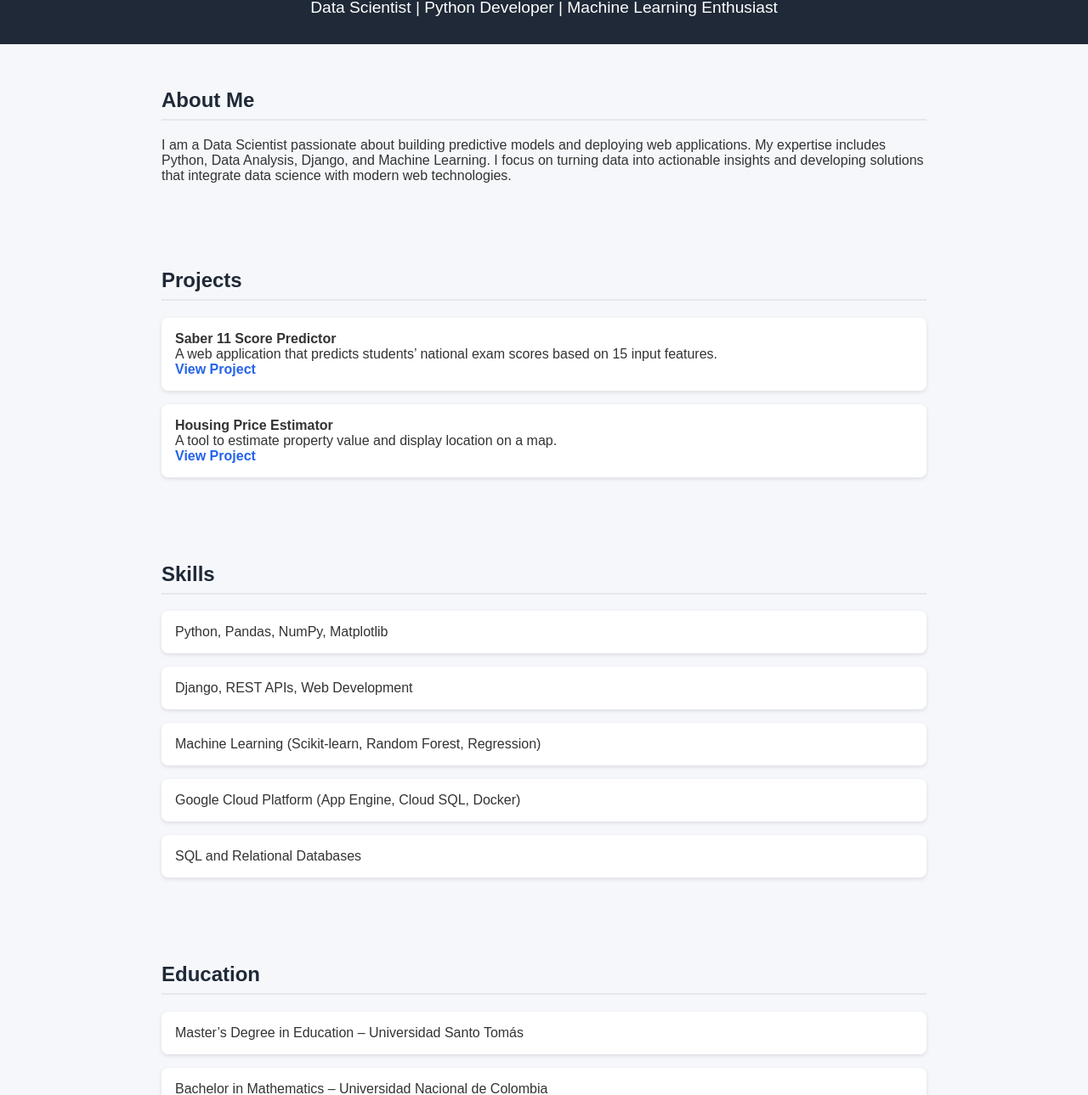
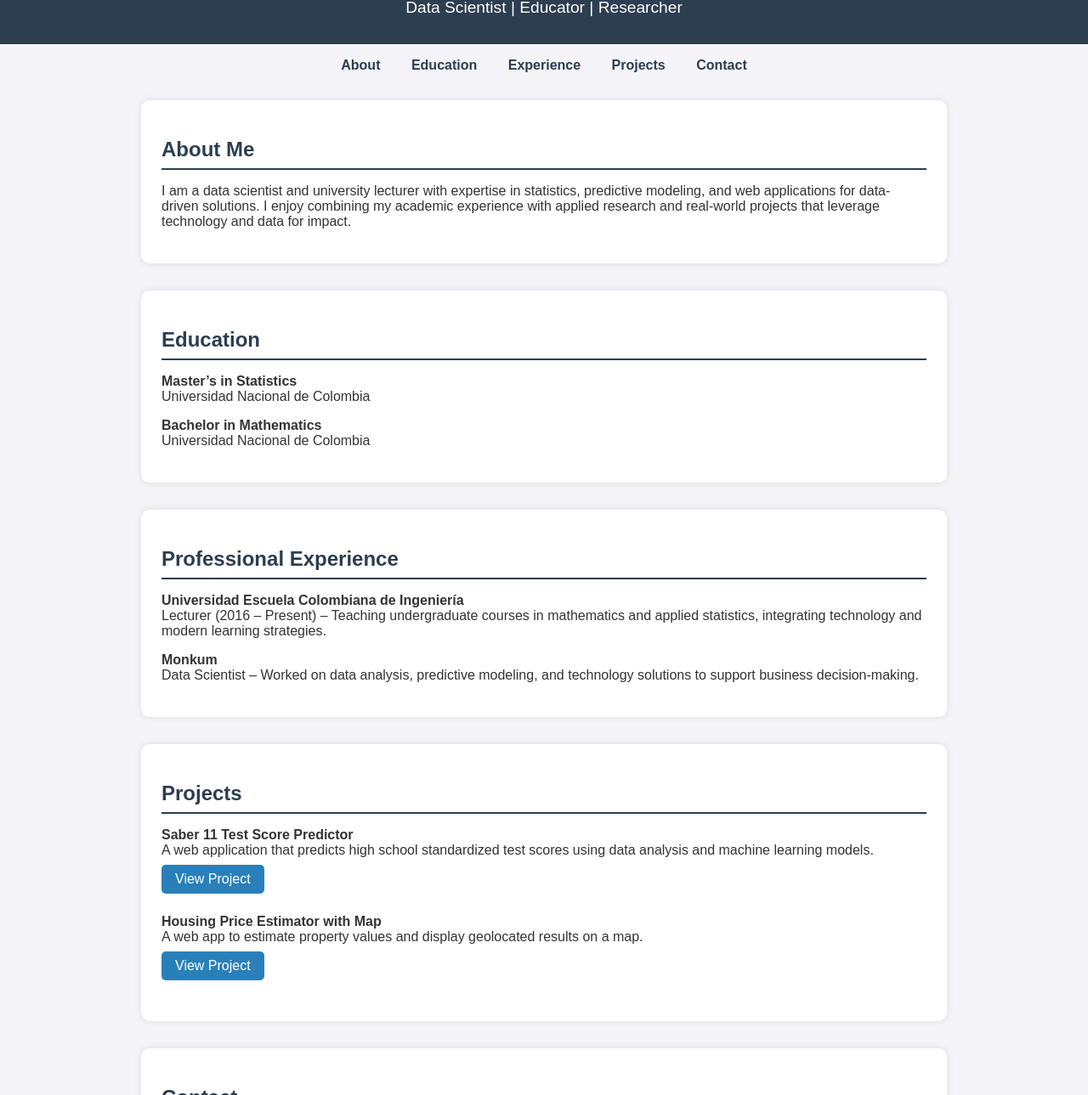
Before and after one commit to Mike80s/Portafolio, a plain HTML site: page index.html in a window 1280 px wide. Shown: the part 87-1376 px from the top of the page at 85% size. Drawn offline with Linux system fonts and the light colour scheme.

Commit message:
Update index.html

```diff
--- a/index.html
+++ b/index.html
@@ -2,143 +2,157 @@
 <html lang="en">
 <head>
   <meta charset="UTF-8">
-  <title>Portfolio - Michael Ramos Hernández</title>
   <meta name="viewport" content="width=device-width, initial-scale=1.0">
+  <title>Michael Fabián Ramos Hernández - Data Scientist Portfolio</title>
   <style>
     body {
       font-family: Arial, sans-serif;
       margin: 0;
       padding: 0;
-      background-color: #f5f7fa;
+      background-color: #f4f4f9;
       color: #333;
     }
     header {
-      background-color: #1f2937;
-      color: #fff;
-      padding: 2rem;
+      background-color: #2c3e50;
+      color: white;
       text-align: center;
+      padding: 2rem 1rem;
     }
     header h1 {
       margin: 0;
       font-size: 2.5rem;
     }
     header p {
+      font-size: 1.2rem;
       margin: 0.5rem 0 0;
-      font-size: 1.2rem;
+    }
+    nav {
+      text-align: center;
+      margin: 1rem 0;
+    }
+    nav a {
+      margin: 0 1rem;
+      text-decoration: none;
+      color: #2c3e50;
+      font-weight: bold;
     }
     section {
-      padding: 2rem;
       max-width: 900px;
-      margin: auto;
+      margin: 2rem auto;
+      padding: 1.5rem;
+      background: white;
+      border-radius: 10px;
+      box-shadow: 0 0 10px rgba(0,0,0,0.1);
     }
     h2 {
-      color: #1f2937;
-      border-bottom: 2px solid #e5e7eb;
+      color: #2c3e50;
+      border-bottom: 2px solid #2c3e50;
       padding-bottom: 0.5rem;
+      margin-bottom: 1rem;
     }
     ul {
-      list-style: none;
+      list-style-type: none;
       padding: 0;
     }
     ul li {
-      background: #fff;
-      margin: 1rem 0;
-      padding: 1rem;
-      border-radius: 8px;
-      box-shadow: 0 2px 5px rgba(0,0,0,0.1);
-    }
-    a {
-      color: #2563eb;
-      text-decoration: none;
-      font-weight: bold;
-    }
-    a:hover {
-      text-decoration: underline;
+      margin-bottom: 1rem;
     }
     footer {
-      background: #1f2937;
-      color: #fff;
       text-align: center;
+      background: #2c3e50;
+      color: white;
       padding: 1rem;
       margin-top: 2rem;
+    }
+    a.button {
+      display: inline-block;
+      padding: 0.5rem 1rem;
+      margin: 0.5rem 0;
+      background: #2980b9;
+      color: white;
+      border-radius: 5px;
+      text-decoration: none;
+    }
+    a.button:hover {
+      background: #1f6391;
     }
   </style>
 </head>
 <body>
   <header>
-    <h1>Michael Ramos Hernández</h1>
-    <p>Data Scientist | Python Developer | Machine Learning Enthusiast</p>
+    <h1>Michael Fabián Ramos Hernández</h1>
+    <p>Data Scientist | Educator | Researcher</p>
   </header>
 
-  <section>
+  <nav>
+    <a href="#about">About</a>
+    <a href="#education">Education</a>
+    <a href="#experience">Experience</a>
+    <a href="#projects">Projects</a>
+    <a href="#contact">Contact</a>
+  </nav>
+
+  <section id="about">
     <h2>About Me</h2>
     <p>
-      I am a Data Scientist passionate about building predictive models and deploying web applications.
-      My expertise includes Python, Data Analysis, Django, and Machine Learning. I focus on turning data into
-      actionable insights and developing solutions that integrate data science with modern web technologies.
+      I am a data scientist and university lecturer with expertise in statistics, predictive modeling, and web applications for data-driven solutions.
+      I enjoy combining my academic experience with applied research and real-world projects that leverage technology and data for impact.
     </p>
   </section>
 
-  <section>
-    <h2>Projects</h2>
+  <section id="education">
+    <h2>Education</h2>
     <ul>
       <li>
-        <strong>Saber 11 Score Predictor</strong><br>
-        A web application that predicts students’ national exam scores based on 15 input features.<br>
-        <a href="https://pronostic13.onrender.com/" target="_blank">View Project</a>
+        <strong>Master’s in Statistics</strong><br>
+        Universidad Nacional de Colombia
       </li>
       <li>
-        <strong>Housing Price Estimator</strong><br>
-        A tool to estimate property value and display location on a map.<br>
-        <a href="https://web-production-50e8e.up.railway.app/" target="_blank">View Project</a>
+        <strong>Bachelor in Mathematics</strong><br>
+        Universidad Nacional de Colombia
       </li>
     </ul>
   </section>
 
-  <section>
-    <h2>Skills</h2>
-    <ul>
-      <li>Python, Pandas, NumPy, Matplotlib</li>
-      <li>Django, REST APIs, Web Development</li>
-      <li>Machine Learning (Scikit-learn, Random Forest, Regression)</li>
-      <li>Google Cloud Platform (App Engine, Cloud SQL, Docker)</li>
-      <li>SQL and Relational Databases</li>
-    </ul>
-  </section>
-
-  <section>
-    <h2>Education</h2>
-    <ul>
-      <li>Master’s Degree in Education – Universidad Santo Tomás</li>
-      <li>Bachelor in Mathematics – Universidad Nacional de Colombia</li>
-      <li>Additional coursework in Data Science, Machine Learning, and Web Development</li>
-    </ul>
-  </section>
-
-  <section>
+  <section id="experience">
     <h2>Professional Experience</h2>
     <ul>
       <li>
-        <strong>High School Mathematics Teacher</strong><br>
-        Bogotá District Education – 10+ years of experience teaching mathematics, preparing students for national exams, and integrating technology into the classroom.
+        <strong>Universidad Escuela Colombiana de Ingeniería</strong><br>
+        Lecturer (2016 – Present) – Teaching undergraduate courses in mathematics and applied statistics, integrating technology and modern learning strategies.
       </li>
       <li>
-        <strong>Data Science Projects</strong><br>
-        Independent developer of predictive analytics and web applications, including education-related predictive models and real estate valuation tools.
+        <strong>Monkum</strong><br>
+        Data Scientist – Worked on data analysis, predictive modeling, and technology solutions to support business decision-making.
       </li>
     </ul>
   </section>
 
-  <section>
+  <section id="projects">
+    <h2>Projects</h2>
+    <ul>
+      <li>
+        <strong>Saber 11 Test Score Predictor</strong><br>
+        A web application that predicts high school standardized test scores using data analysis and machine learning models.<br>
+        <a href="https://pronostic13.onrender.com/" target="_blank" class="button">View Project</a>
+      </li>
+      <li>
+        <strong>Housing Price Estimator with Map</strong><br>
+        A web app to estimate property values and display geolocated results on a map.<br>
+        <a href="https://web-production-50e8e.up.railway.app/" target="_blank" class="button">View Project</a>
+      </li>
+    </ul>
+  </section>
+
+  <section id="contact">
     <h2>Contact</h2>
     <p>
-      Connect with me on
-      <a href="https://www.linkedin.com/in/michaelramoshernandez/" target="_blank">LinkedIn</a>.
+      Connect with me on <a href="https://www.linkedin.com/in/michaelramoshernandez/" target="_blank">LinkedIn</a>.
     </p>
   </section>
 
   <footer>
-    <p>© 2025 Michael Ramos Hernández</p>
+    <p>&copy; 2025 Michael Fabián Ramos Hernández | Data Scientist Portfolio</p>
   </footer>
 </body>
 </html>
```
